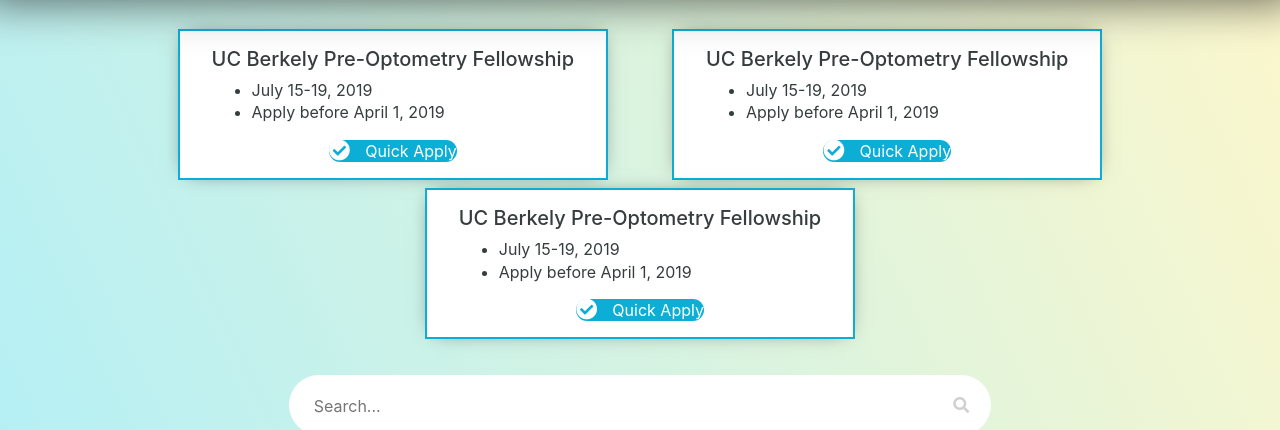
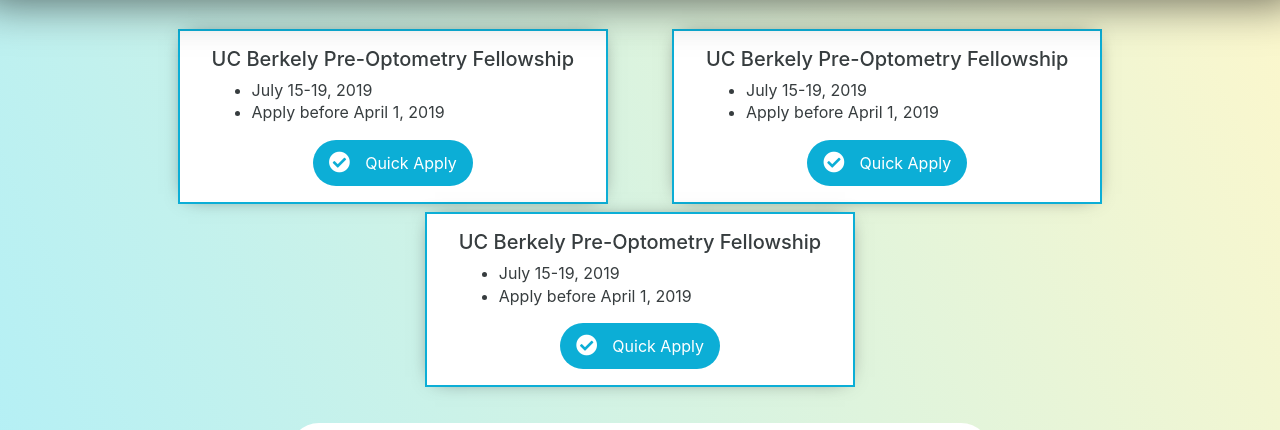
Before and after one commit to CURVE-RESEARCH/curve-research.github.io, a plain HTML site: page mycurve.html in a window 1280 px wide. Shown: the part 41-471 px from the top of the page. Drawn offline with nearby package versions, Linux system fonts and the light colour scheme.

Commit message:
Revert "transform jitter bandaid"
This reverts commit f119f279e1afacb3f8dd5645732c58e28ffd6e19.

```diff
--- a/css/style.css
+++ b/css/style.css
@@ -284,12 +284,12 @@
 .quick-apply{
   background-color: var(--theme-color);
   width: auto;
-  padding: 0.75em em;
+  padding: 0.75em 1em;
   cursor: pointer;
   border-radius: 30px;
   align-self: center;
   color: white;
-  transition: .15s ease-in-out;
+  transition: all .15s ease-in-out;
 }
 
     .quick-apply > i{
@@ -298,8 +298,6 @@
 
     .quick-apply:hover{
       transform: scale(1.05);
-      backface-visibility: hidden;
-      transform: translateZ(0) scale(1.0, 1.0);
     }
 
 
```
